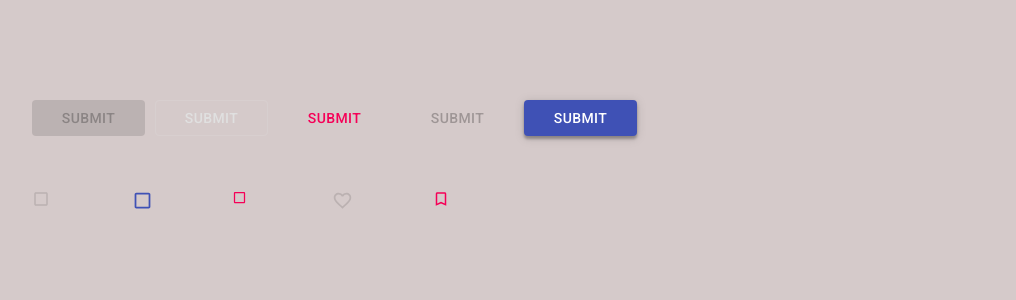
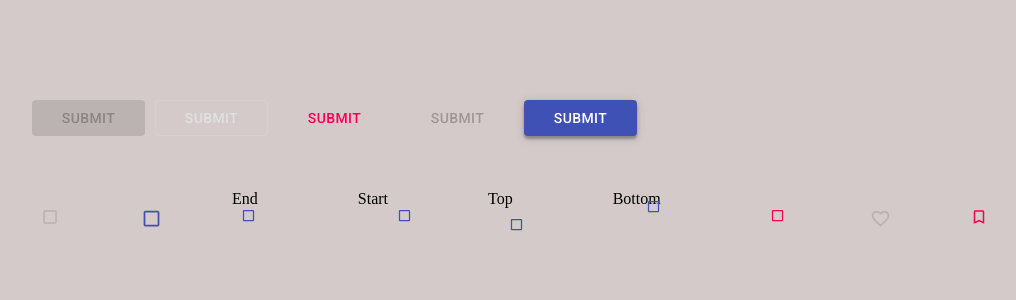
Before and after one commit to z123fg/antraui, a React (Create React App) app: page / in a window 1280 px wide. Shown: the top 300 px of the page, without its empty margins (68-1084 px from the left). Built offline with nearby package versions, Linux system fonts and the light colour scheme.

Commit message:
Add labels and setup styling skeleton

```diff
--- a/src/App.tsx
+++ b/src/App.tsx
@@ -22,6 +22,10 @@ function App() {
       <div style={{display:"flex", gap:"100px"}}>
         <Checkbox color="primary" disabled />
         <Checkbox color="primary" size='large' />
+        <Checkbox color="primary" label="End" size='small' />
+        <Checkbox color="primary" label="Start" labelPlacement='start' size='small' />
+        <Checkbox color="primary" label="Top" labelPlacement='top' size='small' />
+        <Checkbox color="primary" label="Bottom" labelPlacement='bottom' size='small' />
         <Checkbox color="secondary" size='small' />
         <Checkbox color="primary" size='large' disabled icon={<MdOutlineFavoriteBorder />} checkedIcon={<MdOutlineFavorite />} />
         <Checkbox color="secondary" icon={<MdTurnedInNot />} checkedIcon={<MdTurnedIn />} />
--- a/src/components/Checkbox/Checkbox.tsx
+++ b/src/components/Checkbox/Checkbox.tsx
@@ -8,36 +8,18 @@ type checkboxSize = "small" | "medium" | "large";
 
 type ButtonVariant = "contained" | "outlined" | "text";
 
+type LabelPlacement = "top" | "bottom" | "start" | "end";
 interface ICheckboxProps {
-  /**
-   * customize the color of the checkbox
-   */
   color?: CheckboxColor;
-  /**
-   * customize the size of the checkbox
-   */
   size?: checkboxSize;
-  /**
-   * customize the variant style of the checkbox
-   */
   variant?: ButtonVariant;
-  /**
-   * used to disable the checkbox
-   */
   disabled?: boolean;
-  /**
-   * the inner text of the checkbox
-   */
   children?: ReactNode;
-  /**
-   * event handler for the click event of the checkbox
-   */
   checked?: boolean;
-  /**
-   * customize the icon to be checked
-   */
   icon?: ReactNode;
   checkedIcon?: ReactNode;
+  label?: String;
+  labelPlacement?: LabelPlacement;
   onClick?: (event: MouseEvent) => void;
 }
 
@@ -56,6 +38,8 @@ const Checkbox: FC<ICheckboxProps> = ({
   checked = false,
   icon = <MdCheckBoxOutlineBlank />,
   checkedIcon = <MdCheckBox />,
+  label = "",
+  labelPlacement = "end",
   children,
   onClick,
 }) => {
@@ -99,6 +83,9 @@ const Checkbox: FC<ICheckboxProps> = ({
     }
   }, [clickPosition]);
 
+  const constructLabelClassName: () => string = () => {
+    return `checkbox--label-${labelPlacement}`;
+  };
   const constructClassName: () => string = () => {
     const colorSizeCls = `checkbox-${color}-${size}`;
     const sizeCls = `checkbox-${size}`;
@@ -116,7 +103,8 @@ const Checkbox: FC<ICheckboxProps> = ({
   };
 
   return (
-    <label htmlFor="checkbox">
+    <label htmlFor="checkbox" className={`checkbox--container-${labelPlacement}`}>
+      <span className="checkbox--content">
         <input
           name="checkbox"
           type="checkbox"
@@ -130,6 +118,15 @@ const Checkbox: FC<ICheckboxProps> = ({
         <span className={constructIconClassName()}>
           {checkstate ? checkedIcon : icon}
         </span>
+      </span>
+      <span
+        className={constructLabelClassName()}
+        onClick={() => {
+          setCheck(!checkstate);
+        }}
+      >
+        {label}
+      </span>
     </label>
   );
 };
--- a/src/components/Checkbox/_Checkbox.scss
+++ b/src/components/Checkbox/_Checkbox.scss
@@ -22,13 +22,13 @@ $color-map: (
   ),
 );
 
-@mixin color-size-class($color, $size) {
+@mixin color-size-class-label($color, $size, $labelPlace) {
   .checkbox-#{$color}-#{$size} {
     cursor: pointer;
     position: absolute;
     opacity: 0;
-    margin: 0;
-    padding: 0;
+    margin: 9px;
+    padding: 9px;
     z-index: 1;
     @if $size == "small" {
       height: variable.$small-box-size;
@@ -44,8 +44,10 @@ $color-map: (
   .checkbox-#{$color}-#{$size}:disabled {
     cursor: default;
   }
+
   .checkbox--icon-#{$color}-#{$size} svg {
     fill: map-get(map-get($color-map, $color), "default");
+    padding: 9px;
     @if $size == "small" {
       position: absolute;
       height: variable.$small-box-size;
@@ -62,6 +64,7 @@ $color-map: (
   }
   .checkbox--icon-#{$size}-disabled svg {
     fill: variable.$disabled-color;
+    padding: 9px;
     @if $size == "small" {
       position: absolute;
       height: 15px;
@@ -76,20 +79,55 @@ $color-map: (
       width: 21px;
     }
   }
+  .checkbox--container-#{$labelPlace} {
+    display: flex;
+    -webkit-box-align: center;
+    align-items: center;
+    cursor: pointer;
+    vertical-align: middle;
+    -webkit-tap-highlight-color: transparent;
+    @if $labelPlace == "end" {
+      flex-direction: row;
+    } @else if $labelPlace == "top" {
+      flex-direction: column-reverse;
+    } @else if $labelPlace == "start" {
+      flex-direction: row-reverse;
+    } @else if $labelPlace == "bottom" {
+      flex-direction: column;
+    }
+  }
+  .checkbox--content {
+    display: inline-flex;
+  }
+  .checkbox--label-#{$labelPlace} {
+    display: inline-flex;
+    @if $labelPlace == "end" {
+
+    } @else if $labelPlace == "top" {
+
+    } @else if $labelPlace == "start" {
+
+    } @else if $labelPlace == "bottom" {
+
+    }
+  }
 }
 
 $colors: ("primary", "secondary", "default");
 $sizes: ("small", "medium", "large");
+$labelPlacement: ("end", "top", "start", "bottom");
 
-@mixin generate-color-size-classes {
+@mixin generate-color-size-class-labels {
   @each $size in $sizes {
     @each $color in $colors {
-      @include color-size-class($color, $size);
+      @each $labelPlace in $labelPlacement {
+        @include color-size-class-label($color, $size, $labelPlace);
+      }
     }
   }
 }
 
-@include generate-color-size-classes();
+@include generate-color-size-class-labels();
 
 .checkbox span {
   user-select: none;
```
Lines whose indentation alone changed are shown as unchanged.
